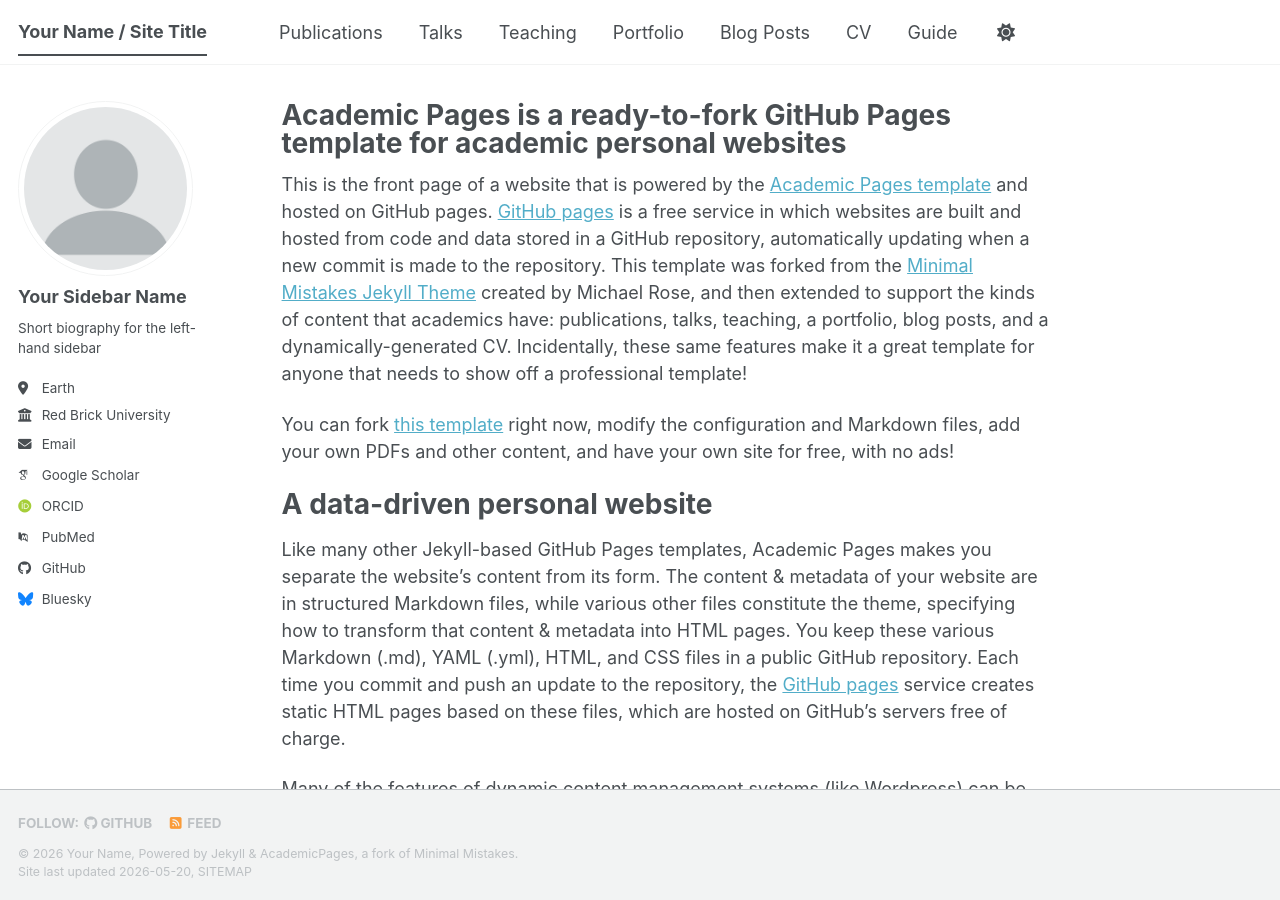
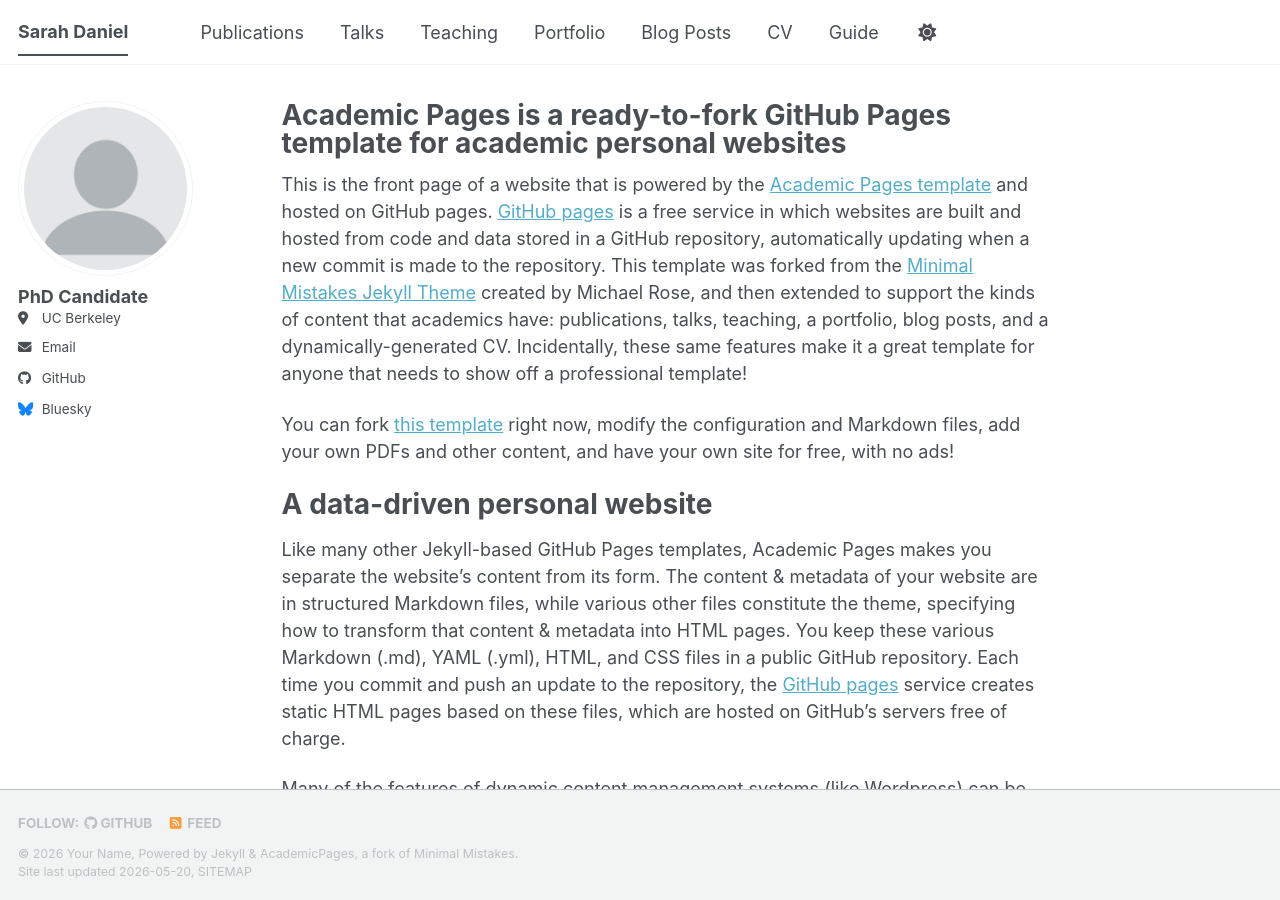
Before and after one commit to SarahDaniel1/SarahDaniel1.github.io, a Jekyll site: the page built from _pages/about.md, in a window 1280 px wide and 900 px high. Built offline with Jekyll 4.4.1, drawn with Linux system fonts in a browser that asks for light colours; some web fonts are replaced; a script bundle is joined from its source files by our own code; library files that are not in the unit come from our copies.

Commit message:
Update _config.yml

```diff
--- a/_config.yml
+++ b/_config.yml
@@ -9,7 +9,7 @@
 # Basic Site Settings
 locale                   : "en-US"
 site_theme               : "default" # The available themes options are "default", "air", "sunrise", "mint", "dirt" and "contrast"
-title                    : "Your Name / Site Title"
+title                    : "Sarah Daniel"
 title_separator          : "-"
 name                     : &name "Your Name"
 description              : &description "Your Name's academic portfolio"   # Update this with a general description of your site, this is the default if not overridden by a page
@@ -24,24 +24,20 @@ repository               : "academicpages/academicpages.github.io"
 author:
   # Biographic information
   avatar           : "profile.png"
-  name             : "Your Sidebar Name"
-  pronouns         : # example: "she/her"
-  bio              : "Short biography for the left-hand sidebar"
-  location         : "Earth"
-  employer         : "Red Brick University"
-  uri              : # URL
-  email            : "none@example.org"
+  name             : "PhD Candidate"
+  location         : "UC Berkeley"
+  email            : "sidaniel@berkeley.edu"
 
   # Academic websites
   academia         : # URL
   arxiv            : # URL - Update with the correct link to your profile
-  googlescholar    : "https://scholar.google.com/citations?user=PS_CX0AAAAAJ"
+  googlescholar    : #"https://scholar.google.com/citations?user=PS_CX0AAAAAJ"
   inspire-hep      : # URL
   impactstory      : # URL
-  orcid            : "https://orcid.org/yourorcidurl"
+  orcid            : #"https://orcid.org/yourorcidurl"
   semantic         : # URL
   ssrn             : # URL
-  pubmed           : "https://www.ncbi.nlm.nih.gov/pubmed/?term=john+snow"
+  pubmed           : #"https://www.ncbi.nlm.nih.gov/pubmed/?term=john+snow"
   researchgate     : # URL
   scopus           : # URL
   zotero           : # URL
```
